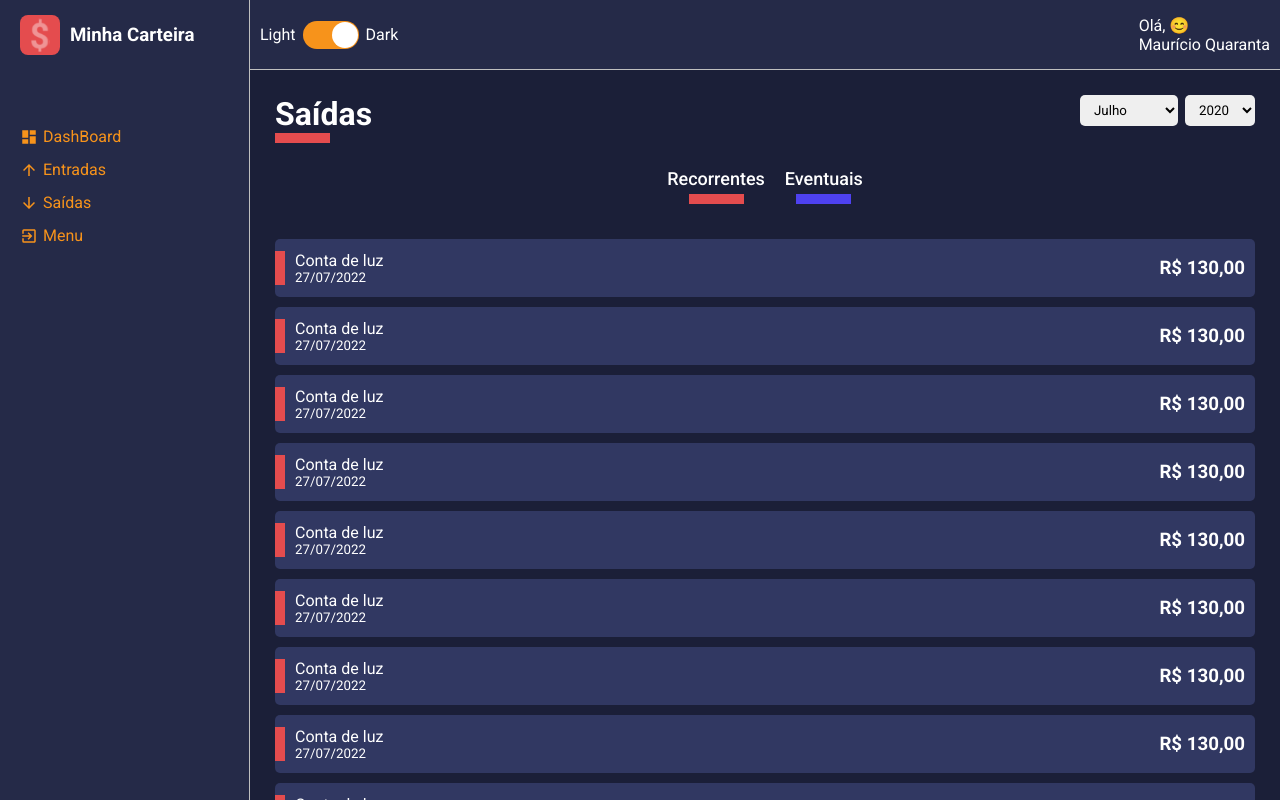
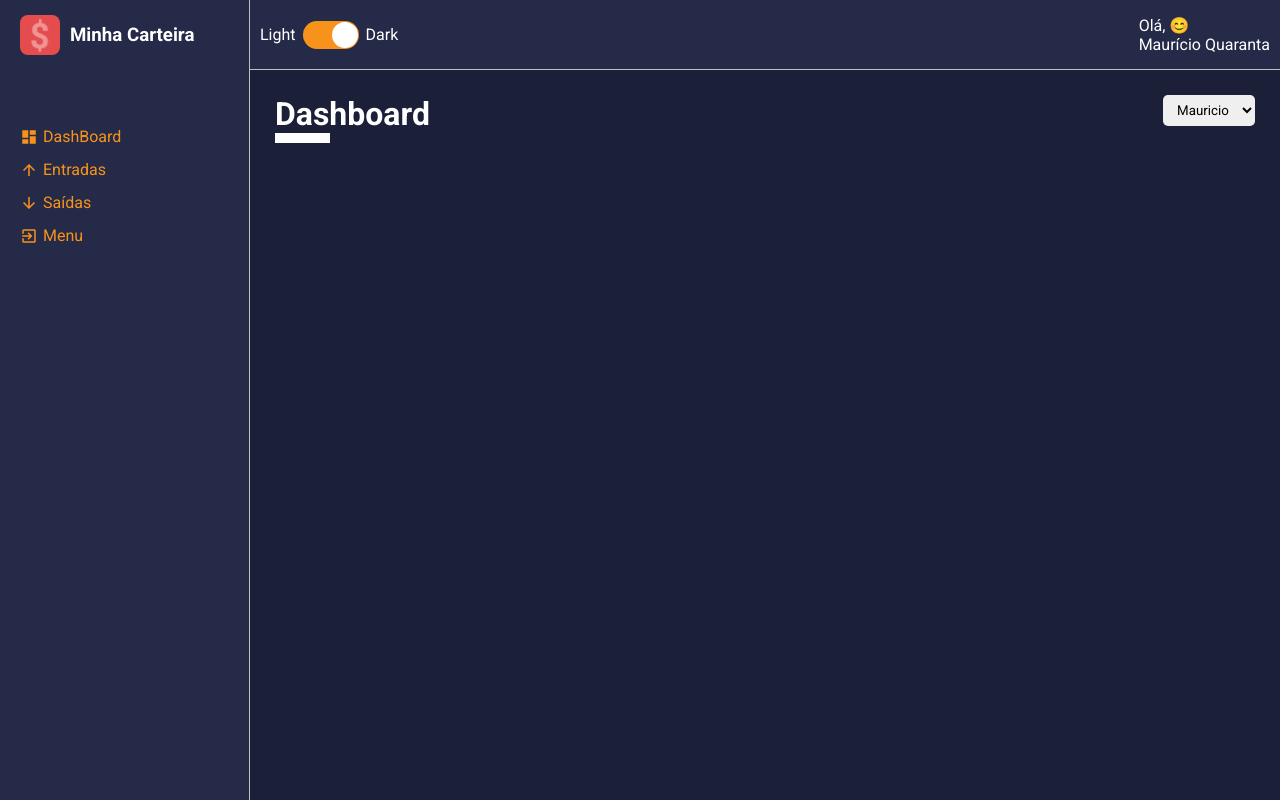
Before and after one commit to mauricioqvp/DashBoard, a React (Create React App) app in the folder minha-carteira/: page /dashboard in a window 1280 px wide. Built offline with nearby package versions, Linux system fonts and the light colour scheme.

Commit message:
Navegação das páginas, Ok

```diff
--- a/minha-carteira/package.json
+++ b/minha-carteira/package.json
@@ -14,6 +14,7 @@
     "react": "^17.0.2",
     "react-dom": "^17.0.2",
     "react-icons": "^4.3.1",
+    "react-router-dom": "^6.2.2",
     "react-scripts": "5.0.0",
     "react-switch": "^6.0.0",
     "styled-components": "^5.3.3",
@@ -43,5 +44,8 @@
       "last 1 firefox version",
       "last 1 safari version"
     ]
+  },
+  "devDependencies": {
+    "@types/react-router-dom": "^5.3.3"
   }
 }
--- a/minha-carteira/src/App.tsx
+++ b/minha-carteira/src/App.tsx
@@ -1,18 +1,14 @@
 import React from 'react';
 import { ThemeProvider } from 'styled-components';
 import GlobalStyles from './styles/GlobalStyles';
-import Layout from './components/Layout';
-import Dashboard from './pages/Dashboard';
-import List from './pages/List';
+import Routes from './routes';
 import { dark } from './styles/themes/dark';
 
 const App: React.FC = () => {
     return (
         <ThemeProvider theme={dark}>
             <GlobalStyles />
-            <Layout>
-                <List />
-            </Layout>
+                <Routes />
         </ThemeProvider>
     );
 }
--- a/minha-carteira/src/components/Aside/index.tsx
+++ b/minha-carteira/src/components/Aside/index.tsx
@@ -4,6 +4,7 @@
     MdArrowUpward,
     MdExitToApp
 } from 'react-icons/md';
+import { Link } from 'react-router-dom';
 
 import logoImg from '../../assets/logo.svg';
 import { Container, Header, LogImg, MenuContainer, MenuItemLink, Title } from './styles';
@@ -17,25 +18,25 @@
             </Header>
 
         <MenuContainer>
-            <MenuItemLink href="#">
+            <Link to="/dashboard">
                 <MdDashboard />
                 DashBoard
-            </MenuItemLink>
+            </Link>
 
-            <MenuItemLink href="#">
+            <Link to="/list/entry-balance">
                 <MdArrowUpward />
                 Entradas
-            </MenuItemLink>
+            </Link>
 
-            <MenuItemLink href="#">
+            <Link to="/list/exit-balance">
                 <MdArrowDownward />
                 Saídas
-            </MenuItemLink>
+            </Link>
 
-            <MenuItemLink href="#">
+            <Link to="#">
                 <MdExitToApp />
                 Menu
-            </MenuItemLink>
+            </Link>
         </MenuContainer>
         </Container>
 
--- a/minha-carteira/src/components/Aside/styles.ts
+++ b/minha-carteira/src/components/Aside/styles.ts
@@ -7,6 +7,26 @@
     padding-left: 20px;
 
     border-right: 1px solid ${props => props.theme.colors.gray};
+
+    a {
+        color: ${props => props.theme.colors.info};
+        text-decoration: none;
+
+        margin: 7px 0;
+        display: flex;
+        align-items: center;
+
+        transition: opacity .3s;
+
+        &:hover {
+            opacity: .7;
+        }
+
+        > svg {
+            font-size: 18px;
+            margin-right: 5px;
+        }
+    }
 `;
 
 export const Header = styled.header`
--- a/minha-carteira/src/components/SelectInput/index.tsx
+++ b/minha-carteira/src/components/SelectInput/index.tsx
@@ -14,7 +14,12 @@
             <select>
                 {
                     options.map(option => (
-                        <option value={option.value}>{option.label}</option>
+                        <option
+                        key={option.value}
+                        value={option.value}
+                        >
+                            {option.label}
+                        </option>
                     ))
                 }
             </select>
--- a/minha-carteira/src/pages/List/index.tsx
+++ b/minha-carteira/src/pages/List/index.tsx
@@ -1,11 +1,22 @@
-import React from 'react';
+import React, {useMemo} from 'react';
 import ContentHeader from '../../components/ContentHeader';
 import SelectInput from '../../components/SelectInput';
 import HistoryFinanceCard from '../../components/HistoryFinanceCard';
 
 import { Container, Content, Filters } from './styles';
+import { useParams } from 'react-router-dom';
 
 const List: React.FC = () => {
+
+    const { type } = useParams()
+
+    const title = useMemo(() => {
+        return type === 'entry-balance' ? 'Entradas' : 'Saídas'
+    },[type]);
+
+    const lineColor = useMemo(() => {
+        return type === 'entry-balance' ? '#F7931B' : '#E44C4E'
+    },[type]);
 
     const months = [
         { value: 7, label: 'Julho' },
@@ -21,7 +32,7 @@
 
     return (
         <Container>
-            <ContentHeader title="Saídas" lineColor="#E44C4E">
+            <ContentHeader title={ title } lineColor={lineColor}>
                 <SelectInput options={months} />
                 <SelectInput options={years} />
             </ContentHeader>
--- /dev/null
+++ b/minha-carteira/src/routes/app.routes.tsx
@@ -0,0 +1,16 @@
+import React from 'react';
+import { Routes, Route} from 'react-router-dom';
+import Layout from '../components/Layout';
+import Dashboard from '../pages/Dashboard';
+import List from '../pages/List';
+
+const AppRoutes: React.FC = () => (
+    <Layout>
+        <Routes>
+            <Route path="/dashboard" element={<Dashboard />} />
+            <Route path="/list/:type" element={<List />} />
+        </Routes>
+    </Layout>
+);
+
+export default AppRoutes;
--- /dev/null
+++ b/minha-carteira/src/routes/index.tsx
@@ -0,0 +1,13 @@
+import React from 'react';
+import { BrowserRouter } from 'react-router-dom';
+import AppRoutes from './app.routes';
+
+import App from './app.routes';
+
+const Routes: React.FC = () => (
+    <BrowserRouter>
+        <AppRoutes />
+    </BrowserRouter>
+)
+
+export default Routes;
```
Also changed, not shown: 1 other file (tests, documents, lock files or other folders).
